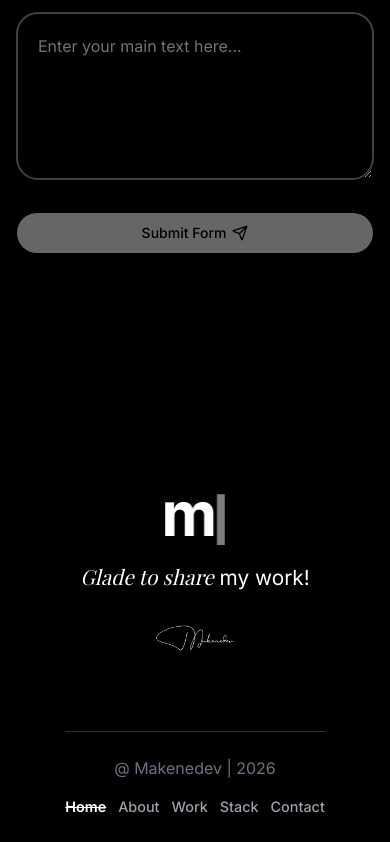
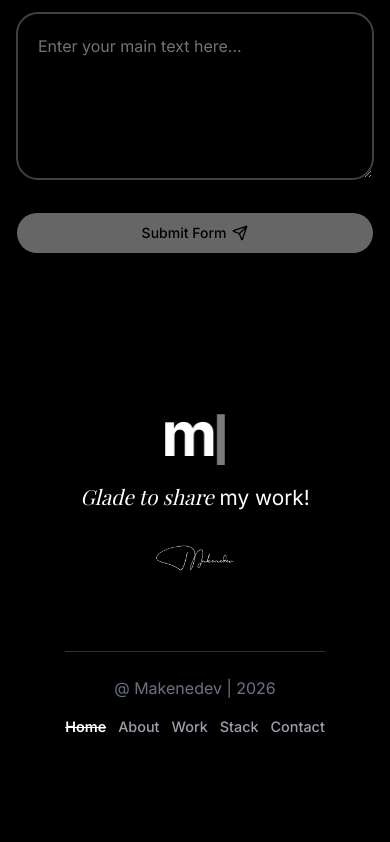
Before and after one commit to makeneto/makenedev, a React (Vite) app: page / in a window 390 px wide. Shown: the part 3438-4280 px from the top of the page. After the commit the page ends 4200 px from the top, so only its background shows below. Built offline with nearby package versions, Linux system fonts and the light colour scheme; no server answers; a web font is replaced by a local one.

Commit message:
style(footer): reduce margin top in smartphones

```diff
--- a/src/css/style.css
+++ b/src/css/style.css
@@ -146,6 +146,7 @@ textarea {
 }
 @media (width <= 640px) {
   .footer {
+    margin-top: 10rem;
     display: grid;
     justify-content: center;
   }
--- a/src/sass/components/_footer.scss
+++ b/src/sass/components/_footer.scss
@@ -3,6 +3,7 @@
   padding-bottom: 1.5rem;
 
   @media (width <= 640px) {
+    margin-top: 10rem;
     display: grid;
     justify-content: center;
   }
```
Also changed, not shown: 1 other file (tests, documents, lock files or other folders).
